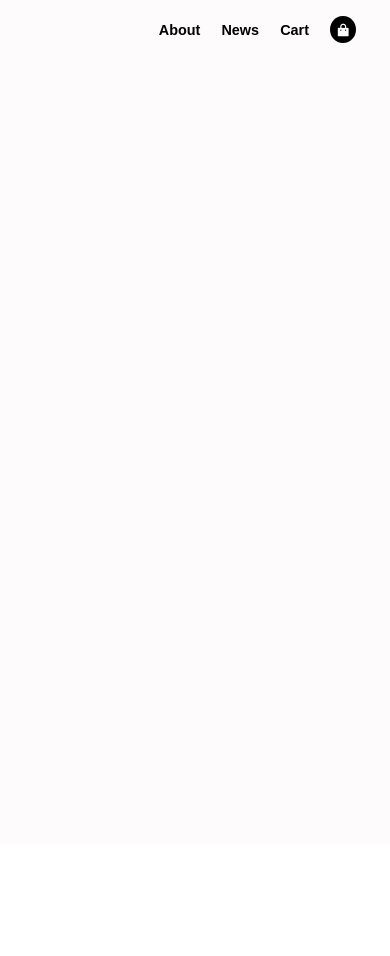
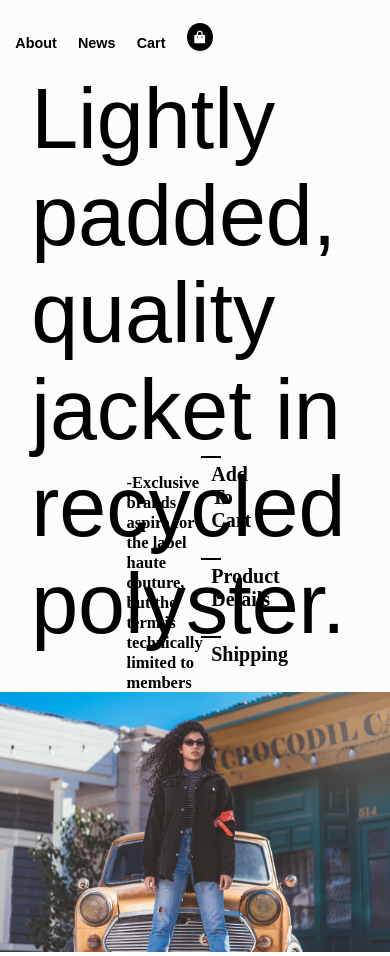
Before and after one commit to yashmmith/HTML_CSS_2, a plain HTML site: page index.html in a window 390 px wide. Before the commit the page ends 844 px from the top, so only its background shows below. Drawn offline with nearby package versions, Linux system fonts and the light colour scheme.

Commit message:
done with non media query studff

```diff
--- a/index.html
+++ b/index.html
@@ -21,6 +21,35 @@
                 <i class="ri-shopping-bag-fill" id="bagicon"></i>
             </div>
         </div>
+        <div id="heading">
+            <h1 id="headingh1">
+                Lightly padded, <br>quality jacket in <br> recycled polyster.
+            </h1>
+        </div>
+        <div id="below">
+            <div id="left">
+                <h2>-Exclusive brands aspire for the label haute <br>
+                couture, but the term is technically limited to <br>
+            members of the chambre syndicate da la Haute</h2>
+            </div>
+            <div id="right">
+                <div class="elem">
+                    <a href="#">Add To Cart</a>
+                    <i class="ri-arrow-right-up-long-line"></i>
+                </div>
+                <div class="elem">
+                    <a href="#">Product Details</a>
+                    <i class="ri-arrow-right-up-long-line"></i>
+                </div>
+                <div class="elem">
+                    <a href="#">Shipping</a>
+                    <i class="ri-arrow-right-up-long-line"></i>
+                </div>
+            </div>
+        </div>
+        <div id="last">
+            <img src="./models.avif" alt="model image">
+        </div>
     </div>
 </body>
 </html>
--- a/styles.css
+++ b/styles.css
@@ -17,9 +17,9 @@ html,body{
     width: 100%;
     display: flex;
     gap: 2.5vh;
-    align-items: center;
+    align-items: flex-end;
     justify-content: flex-end;
-    padding:1vh 4vh;
+    padding:1vh 21vh;
     background-color:transparent;
     font-size: 90%;
     font-weight: lighter;
@@ -35,6 +35,82 @@ html,body{
 
 }
 
-#nav>h4{
+#heading{
+    height: 40%;
+    width: 100%;
+    padding: 3% 8%;
+    background-color: transparent;
+    word-spacing:5%;
 
 }
+#headingh1{
+    font-size: 10vh;
+    font-family: Arial, Helvetica, sans-serif;
+    font-weight: 200;
+}
+#below{
+    background-color: transparent;
+    height: 35%;
+    width: 100%;
+    display: flex;
+}
+#left{
+    background-color: transparent;
+    height: 100%;
+    width: 50%;
+    display: flex;
+    padding-top: 9vh;
+    padding-left: 15vh;
+    font-size: 11px;
+    font-weight: 100;
+    font-family:'Times New Roman', Times, serif;
+}
+#right{
+    background-color: transparent;
+    height: 100%;
+    width: 50%;
+    display: flex;
+    flex-direction: column;
+    align-items: flex-end;
+    justify-content: center;
+    gap: 3vh;
+    padding-right: 20vh;
+    padding-top: 4vh;
+}
+.elem{
+    display: flex;
+    align-items: center;
+    justify-content: space-between;
+    width: 50%;
+    border-top: 2px solid black;
+    font-weight: 600;
+    font-size: 20px;
+    padding: 0 10px;
+}
+.elem>a{
+    text-decoration: none;
+    color: black;
+      padding-top: 5px;
+
+}
+.elem>i{
+    opacity: 0;
+}
+.elem>a:hover{
+    color: crimson;
+    text-decoration: underline;
+}
+.elem:hover i{
+    opacity: 1;
+    color: crimson;
+}
+
+#last{
+    width: 100%;
+     background-size: contain;
+}
+#last>img{
+    background-size: contain;
+    height: 100%;
+    width: 100%;
+}
```
Also changed, not shown: models.avif (added), 1 other file.
